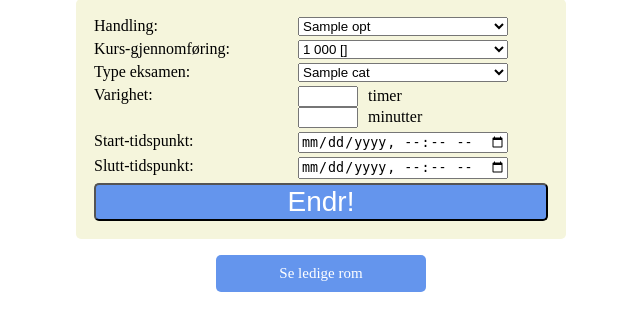
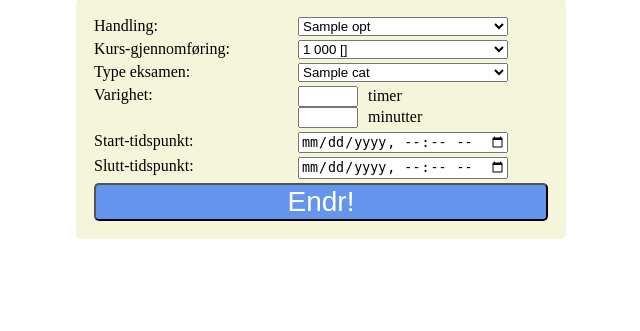
Before and after one commit to jonlauvstad/GokApp, a Flask app: template GeoFlask/templates/admin/exam/add_exam.html in a window 1280 px wide. Shown: the part 113-444 px from the top of the page, without its empty margins (319-959 px from the left). Run offline with Flask 3, Linux system fonts and the light colour scheme; the template is opened without the code that fills it: most values are stand-ins (such as "Sample title", 1, 10 or a date in 2020).

Commit message:
andersExImp 08apr 2

```diff
--- a/GeoFlask/templates/admin/exam/add_exam.html
+++ b/GeoFlask/templates/admin/exam/add_exam.html
@@ -409,11 +409,6 @@
 
     </div>
 
-    <td class="buttonTd" style="text-align: center;">
-        <div style="display: flex; justify-content: center; width: 100%;">
-            <a href="/venue_calendar" class="button-like" >Se ledige rom</a>
-        </div>
-    </td>
 
 
 </div>
```
Also changed, not shown: 3 other files.
